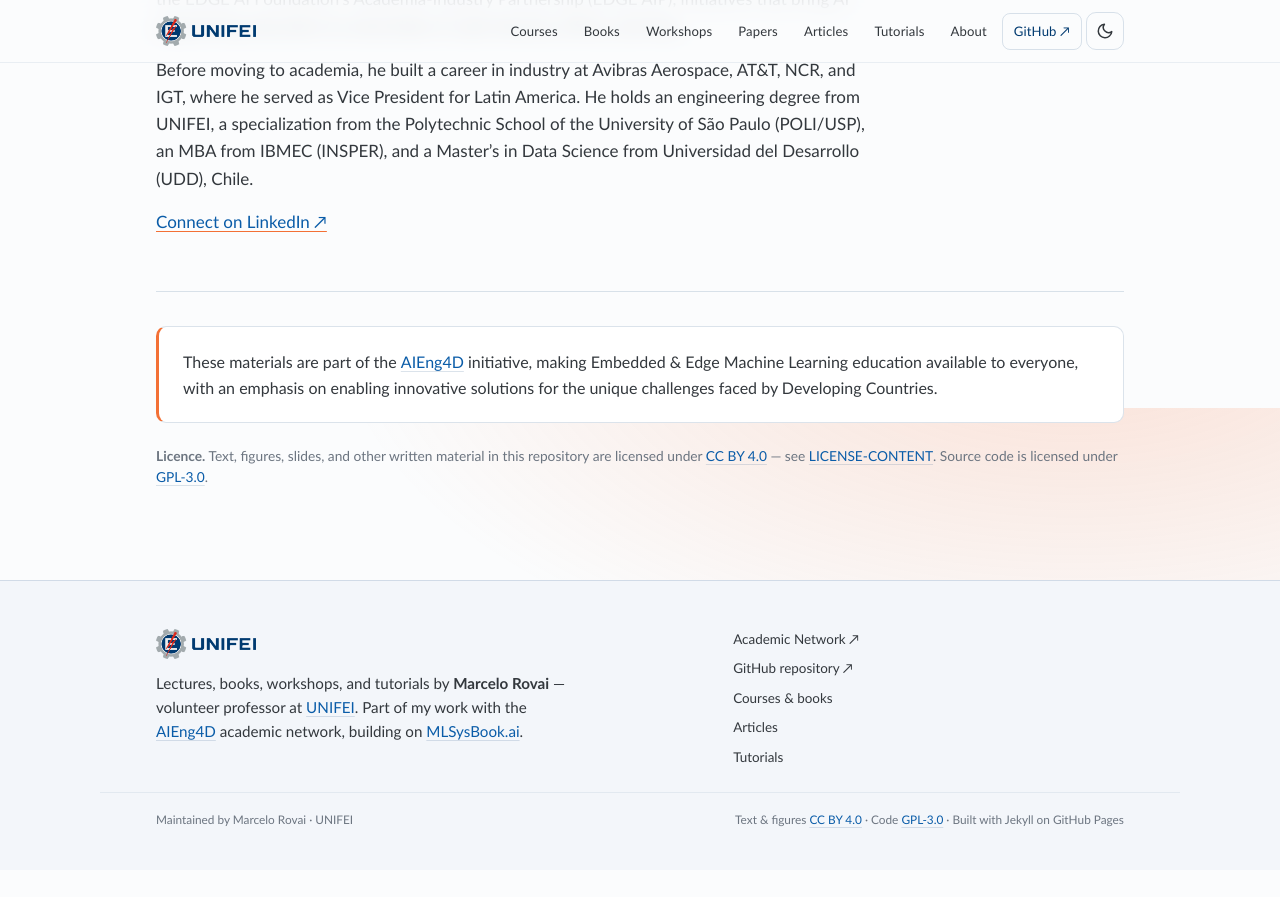
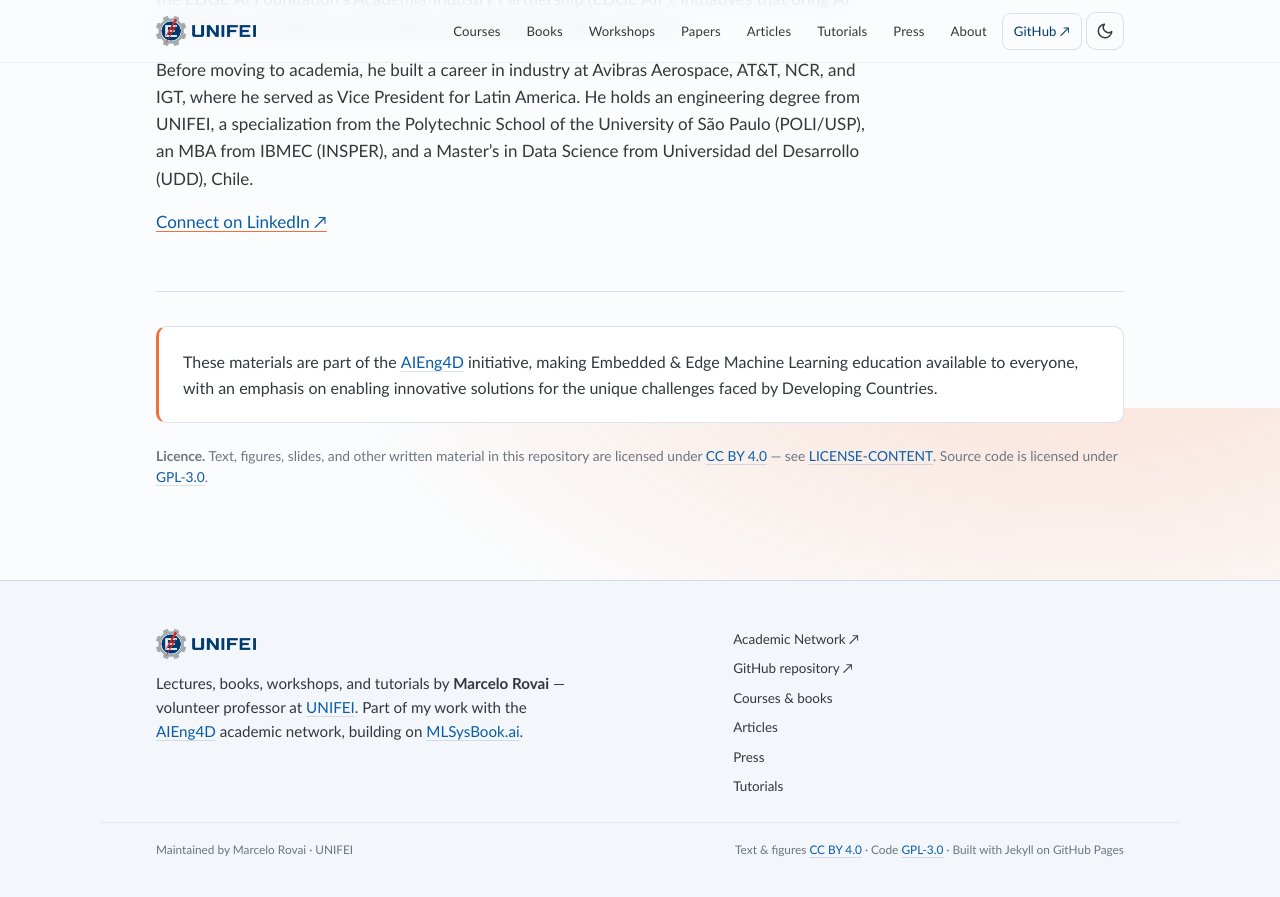
Before and after one commit to Mjrovai/TinyML4D, a Jekyll site: the page built from README.md, in a window 1280 px wide and 900 px high, scrolled down 5892 px. Shown: the top 897 px of the window. Built offline with Jekyll 4.4.1, drawn with Linux system fonts in a browser that asks for light colours; our own code applies the rules of GitHub Pages for plain Markdown files; before the commit the page ends 6762 px from its top, so only the background shows below that.

Commit message:
Add the Press link to the home page layout too
Co-Authored-By: Claude Opus 5 <noreply@anthropic.com>

```diff
--- a/_layouts/default.html
+++ b/_layouts/default.html
@@ -39,6 +39,7 @@
         <a href="#papers">Papers</a>
         <a href="{{ '/articles/' | relative_url }}">Articles</a>
         <a href="#tutorials">Tutorials</a>
+        <a href="{{ '/press/' | relative_url }}">Press</a>
         <a href="#about">About</a>
         <a class="nav-gh" href="https://github.com/Mjrovai/TinyML4D" target="_blank" rel="noopener">GitHub ↗</a>
         <button class="theme-toggle" type="button" aria-label="Toggle light / dark theme" title="Toggle light / dark">
@@ -158,6 +159,7 @@
         <a href="https://github.com/Mjrovai/TinyML4D" target="_blank" rel="noopener">GitHub repository ↗</a>
         <a href="#courses">Courses &amp; books</a>
         <a href="{{ '/articles/' | relative_url }}">Articles</a>
+        <a href="{{ '/press/' | relative_url }}">Press</a>
         <a href="#tutorials">Tutorials</a>
       </div>
     </div>
```
